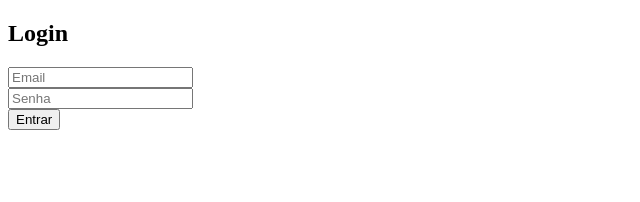
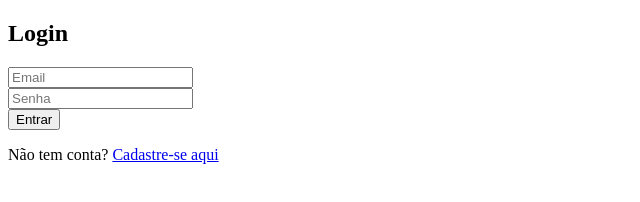
Before and after one commit to hsassistec/cargalink, a plain HTML site: page login.html in a window 1280 px wide. Shown: the whole page, without its empty margins (0-640 px from the left). Drawn offline with Linux system fonts and the light colour scheme.

Commit message:
Add files via upload

```diff
--- a/login.html
+++ b/login.html
@@ -10,5 +10,6 @@
   <input id="senha" type="password" placeholder="Senha"><br/>
   <button onclick="login()">Entrar</button>
   <p id="msg"></p>
+  <p>Não tem conta? <a href="cadastro.html">Cadastre-se aqui</a></p>
 </body>
 </html>
```
